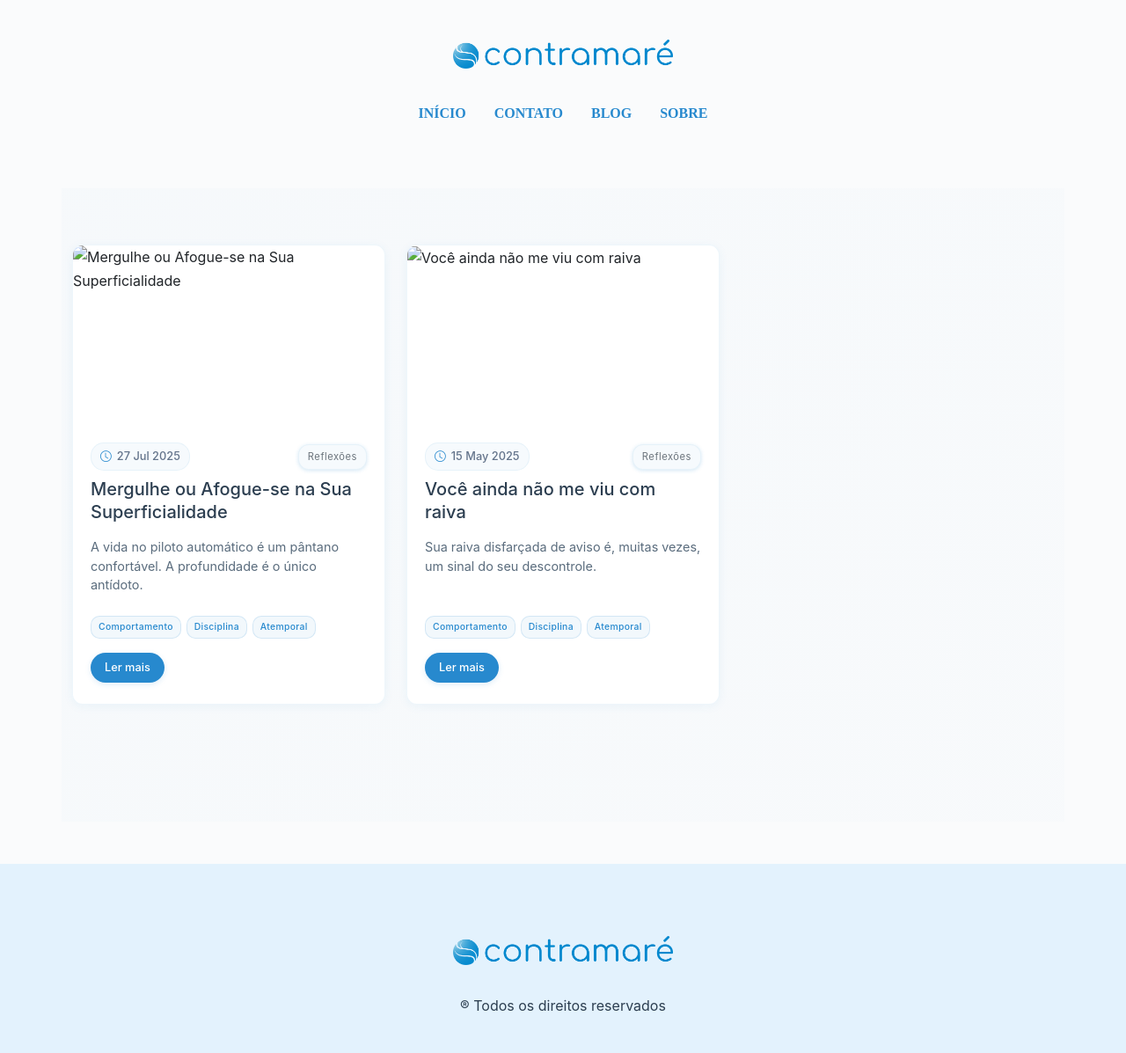
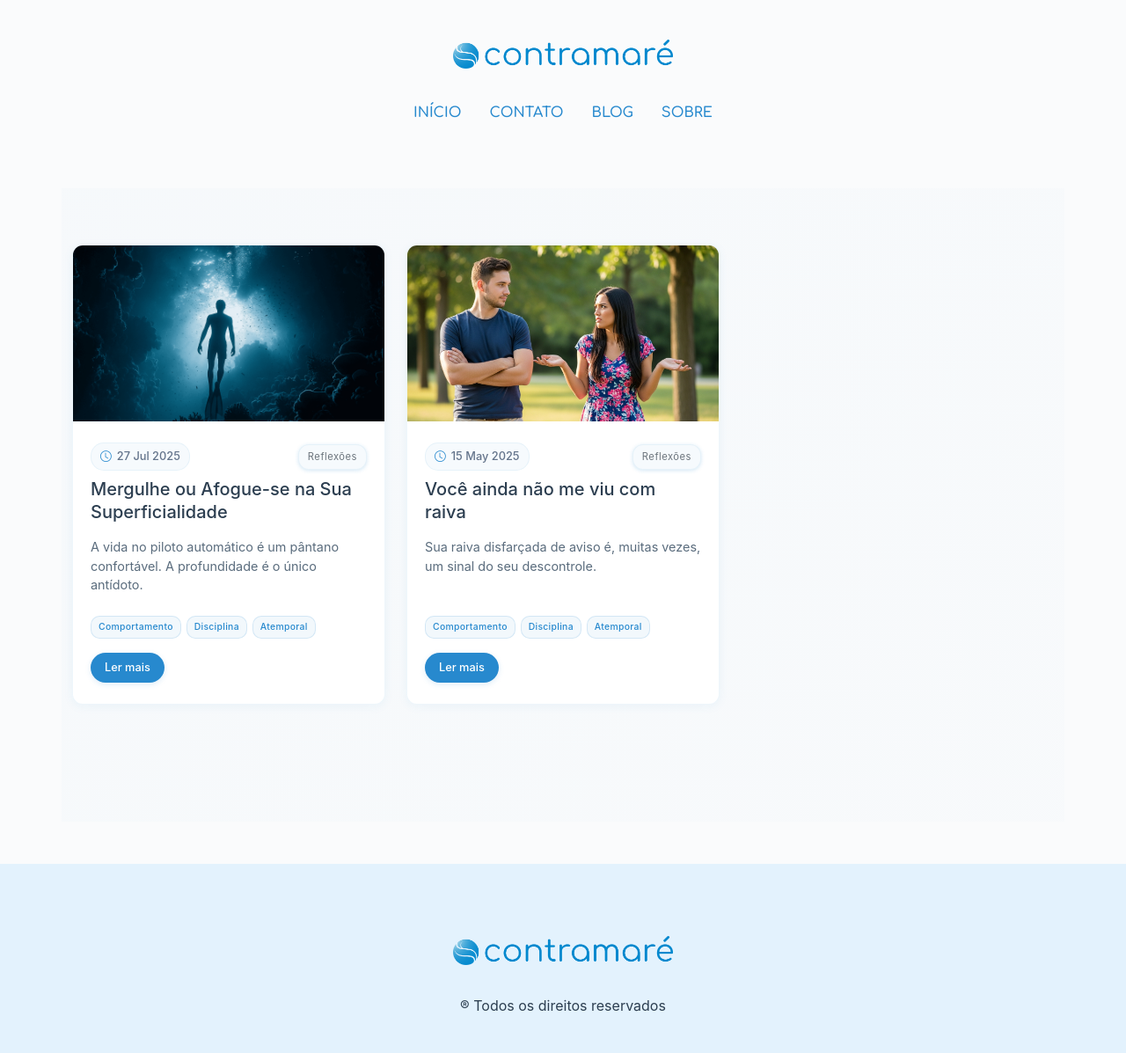
Before and after one commit to neylonsantos/contramare, a Jekyll site: the page built from pages/blog.html, in a window 1280 px wide. Shown: the whole page at 88% size. Built offline with Jekyll 4.4.1, drawn with Linux system fonts in a browser that asks for light colours.

Commit message:
fix post images

```diff
--- a/Gemfile
+++ b/Gemfile
@@ -3,7 +3,6 @@ source "https://rubygems.org"
 gem "jekyll", "~> 4.4.1"
 group :jekyll_plugins do
   gem "jekyll-feed", "~> 0.16"
-  gem 'jekyll-postfiles'
 end
 
 platforms :mingw, :x64_mingw, :mswin, :jruby do
--- a/_includes/head.html
+++ b/_includes/head.html
@@ -66,6 +66,7 @@
   <script defer src="https://cdn.jsdelivr.net/npm/bootstrap@5.3.6/dist/js/bootstrap.min.js" integrity="sha384-RuyvpeZCxMJCqVUGFI0Do1mQrods/hhxYlcVfGPOfQtPJh0JCw12tUAZ/Mv10S7D" crossorigin="anonymous"></script>
 
   <!-- Fonts & Icons -->
+  <link href="https://fonts.googleapis.com/css2?family=Comfortaa:wght@300;400;500;600;700&display=swap" rel="stylesheet">
   <link href="https://fonts.googleapis.com/icon?family=Material+Icons" rel="stylesheet">
 
   <!-- JS GLOBAL (sempre necessário) -->
--- a/_posts/2025-05-31-voce-ainda-nao-me-viu-com-raiva/2025-05-31-voce-ainda-nao-me-viu-com-raiva.markdown
+++ b/_posts/2025-05-31-voce-ainda-nao-me-viu-com-raiva.markdown
@@ -2,7 +2,7 @@
 title: "Você ainda não me viu com raiva"
 description: "Sua raiva disfarçada de aviso é, muitas vezes, um sinal do seu descontrole."
 date: 2025-05-15 10:00:00 -0300
-image: 'featured_image.jpg'
+image: "/assets/uploads/posts/2025-05-31-voce-ainda-nao-me-viu-com-raiva/featured.jpg"
 categories: Reflexões
 tags: [Comportamento, Disciplina, Atemporal]
 ---
--- a/_posts/2025-07-27-mergulhe-ou-afogue-se-na-sua-superficialidade/2025-07-27-mergulhe-ou-afogue-se-na-sua-superficialidade.markdown
+++ b/_posts/2025-07-27-mergulhe-ou-afogue-se-na-sua-superficialidade.markdown
@@ -2,7 +2,7 @@
 title: "Mergulhe ou Afogue-se na Sua Superficialidade"
 description: "A vida no piloto automático é um pântano confortável. A profundidade é o único antídoto."
 date: 2025-07-27 17:00:00 -0300
-image: 'featured_image.png'
+image: "/assets/uploads/posts/2025-07-27-mergulhe-ou-afogue-se-na-sua-superficialidade/featured.png"
 categories: Reflexões
 tags: [Comportamento, Disciplina, Atemporal]
 ---
--- a/pages/blog.html
+++ b/pages/blog.html
@@ -14,7 +14,7 @@ custom_css:
     <div class="col-12 col-md-6 col-lg-4">
       <div class="card blog-card h-100">
         <div class="card-image-wrapper">
-          <img src="{{ post.url | prepend: site.baseurl }}{{ post.image }}" class="card-img-top blog-thumb" alt="{{ post.title }}" loading="lazy">
+          <img src="{{ post.image | prepend: site.baseurl }}" class="card-img-top blog-thumb" alt="{{ post.title }}" loading="lazy">
         </div>
         <div class="card-body d-flex flex-column">
           <div class="post-meta mb-2">
```
Also changed, not shown: Gemfile.lock, assets/uploads/posts/2025-05-31-voce-ainda-nao-me-viu-com-raiva/featured.jpg (renamed from _posts/2025-05-31-voce-ainda-nao-me-viu-com-raiva/featured_image.jpg), assets/uploads/posts/2025-07-27-mergulhe-ou-afogue-se-na-sua-superficialidade/featured.png (renamed from _posts/2025-07-27-mergulhe-ou-afogue-se-na-sua-superficialidade/featured_image.png).
